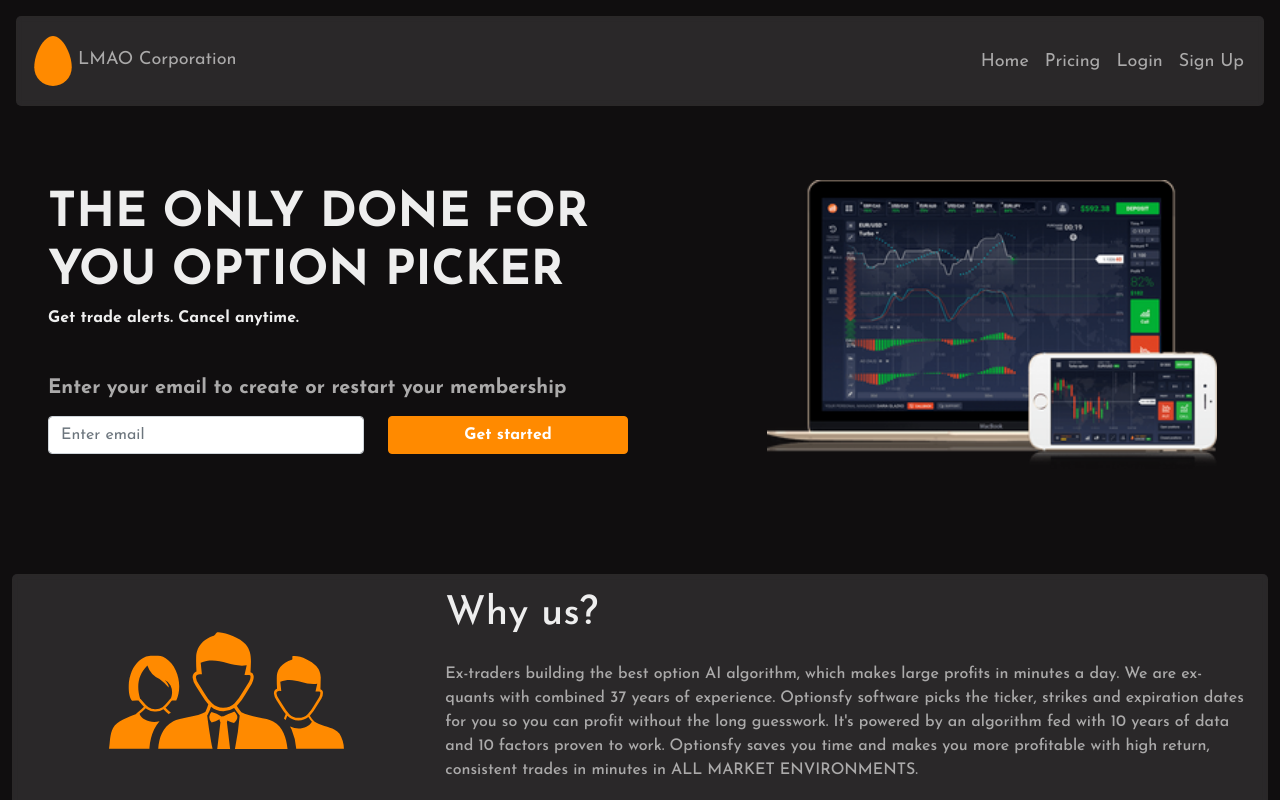
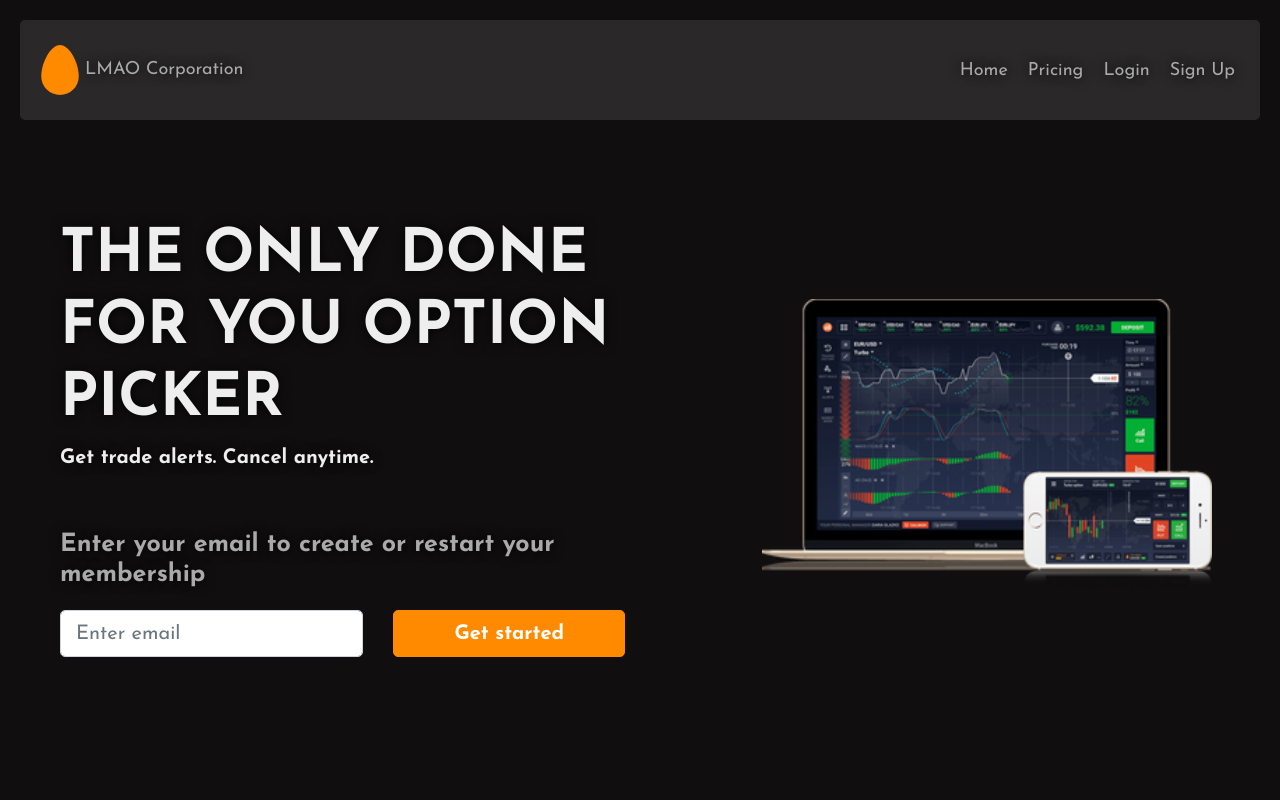
Before and after one commit to Underscore2/Progetto-React, a React (Create React App) app in the folder progetto/: page / in a window 1280 px wide. Shown: the top 800 px of the page. Built offline with nearby package versions, Linux system fonts and the light colour scheme.

Commit message:
Base restyling

```diff
--- a/progetto/package.json
+++ b/progetto/package.json
@@ -25,7 +25,8 @@
     "start": "react-scripts start",
     "build": "react-scripts build",
     "test": "react-scripts test",
-    "eject": "react-scripts eject"
+    "eject": "react-scripts eject",
+    "sass":"sass --watch src/App.scss  src/App.css"
   },
   "eslintConfig": {
     "extends": [
--- a/progetto/public/index.html
+++ b/progetto/public/index.html
@@ -41,7 +41,7 @@
       To begin the development, run `npm start` or `yarn start`.
       To create a production bundle, use `npm run build` or `yarn build`.
     -->
-    <script src="https://unpkg.com/aos@next/dist/aos.js"></script>
+
 
 </body>
 
--- a/progetto/src/App.css
+++ b/progetto/src/App.css
@@ -1,25 +1,83 @@
-@import url('https://fonts.googleapis.com/css2?family=Josefin+Sans:ital,wght@0,100;0,200;0,300;0,400;0,500;0,600;0,700;1,100;1,200;1,300;1,400;1,500;1,600;1,700&display=swap');
-@import url('./css/helper-class.css');
-
-
+@import url("https://fonts.googleapis.com/css2?family=Josefin+Sans:ital,wght@0,100;0,200;0,300;0,400;0,500;0,600;0,700;1,100;1,200;1,300;1,400;1,500;1,600;1,700&display=swap");
+@import url("./css/helper-class.css");
 .backg-black {
- background-color:  #100e0f;
+  background-color: #100e0f;
 }
 
 .App {
-  font-family: 'Josefin Sans', sans-serif;
+  font-family: "Josefin Sans", sans-serif;
 }
 
 body {
   margin: 0;
-  font-family: -apple-system, BlinkMacSystemFont, 'Segoe UI', 'Roboto', 'Oxygen',
-    'Ubuntu', 'Cantarell', 'Fira Sans', 'Droid Sans', 'Helvetica Neue',
-    sans-serif;
+  font-family: -apple-system, BlinkMacSystemFont, "Segoe UI", "Roboto", "Oxygen", "Ubuntu", "Cantarell", "Fira Sans", "Droid Sans", "Helvetica Neue", sans-serif;
   -webkit-font-smoothing: antialiased;
   -moz-osx-font-smoothing: grayscale;
 }
 
 code {
-  font-family: source-code-pro, Menlo, Monaco, Consolas, 'Courier New',
-    monospace;
+  font-family: source-code-pro, Menlo, Monaco, Consolas, "Courier New", monospace;
 }
+
+.scroll-container {
+  height: 100vh;
+  background: black;
+}
+
+.speak {
+  margin: 150vh 0;
+}
+.speak:first-child {
+  margin-top: -50vh;
+}
+
+.speak[data-scroll] {
+  transform: translatey(calc(var(--viewport-y) * 30vh));
+  opacity: calc(var(--visible-y));
+}
+
+.scroll-sequence__content {
+  padding: 4em;
+}
+
+.scroll-sequence {
+  position: sticky;
+  top: 0;
+  bottom: 0;
+  left: 0;
+  right: 0;
+  z-index: -5;
+  height: 100vh;
+  background-position: center;
+  background-size: cover;
+  background-repeat: no-repeat;
+}
+
+h1 {
+  font-size: 3em;
+  width: 60wv;
+  margin-bottom: 10px;
+}
+@media screen and (max-width: 600px) {
+  h1 {
+    font-size: 2em;
+    width: 100%;
+  }
+}
+
+:root {
+  font-size: 20px;
+  font-family: "Open Sans", sans-serif;
+  color: white;
+  text-shadow: 0 0 12px rgba(0, 0, 0, 0.8);
+}
+
+body {
+  margin: 0;
+}
+
+* {
+  box-sizing: border-box;
+}
+
+/*# sourceMappingURL=App.css.map */
--- /dev/null
+++ b/progetto/src/App.scss
@@ -0,0 +1,82 @@
+@import url('https://fonts.googleapis.com/css2?family=Josefin+Sans:ital,wght@0,100;0,200;0,300;0,400;0,500;0,600;0,700;1,100;1,200;1,300;1,400;1,500;1,600;1,700&display=swap');
+@import url('./css/helper-class.css');
+
+
+.backg-black {
+ background-color:  #100e0f;
+}
+
+.App {
+  font-family: 'Josefin Sans', sans-serif;
+}
+
+body {
+  margin: 0;
+  font-family: -apple-system, BlinkMacSystemFont, 'Segoe UI', 'Roboto', 'Oxygen',
+    'Ubuntu', 'Cantarell', 'Fira Sans', 'Droid Sans', 'Helvetica Neue',
+    sans-serif;
+  -webkit-font-smoothing: antialiased;
+  -moz-osx-font-smoothing: grayscale;
+}
+
+code {
+  font-family: source-code-pro, Menlo, Monaco, Consolas, 'Courier New',
+    monospace;
+}
+
+.scroll-container {
+    height: 100vh;
+    background: black;
+  }
+  .speak {
+    margin: 150vh 0;
+    &:first-child {
+      margin-top: -50vh;
+    }
+  }
+
+  .speak[data-scroll] {
+    // transition: opacity .3s;
+    transform: translatey(calc(var(--viewport-y) * 30vh));
+    opacity: calc(var(--visible-y));
+
+  }
+
+  .scroll-sequence__content {
+    padding: 4em;
+  }
+  .scroll-sequence {
+    position: sticky;
+    top: 0;
+    bottom: 0;
+    left: 0;
+    right: 0;
+    z-index: -5;
+    height: 100vh;
+    background-position: center;
+    background-size: cover;
+    background-repeat: no-repeat;
+  }
+  h1 {
+    font-size: 3em;
+    width: 60wv;
+    margin-bottom: 10px;
+    @media screen and (max-width: 600px) {
+      font-size: 2em;
+      width: 100%;
+    }
+  }
+
+  :root {
+    font-size: 20px;
+    font-family: 'Open Sans', sans-serif;
+    color: white;
+    text-shadow: 0 0 12px rgba(black, .8);
+  }
+  body {
+    margin: 0;
+  }
+
+  * {
+    box-sizing: border-box;
+  }
```
Also changed, not shown: 1 other file (tests, documents, lock files or other folders).
